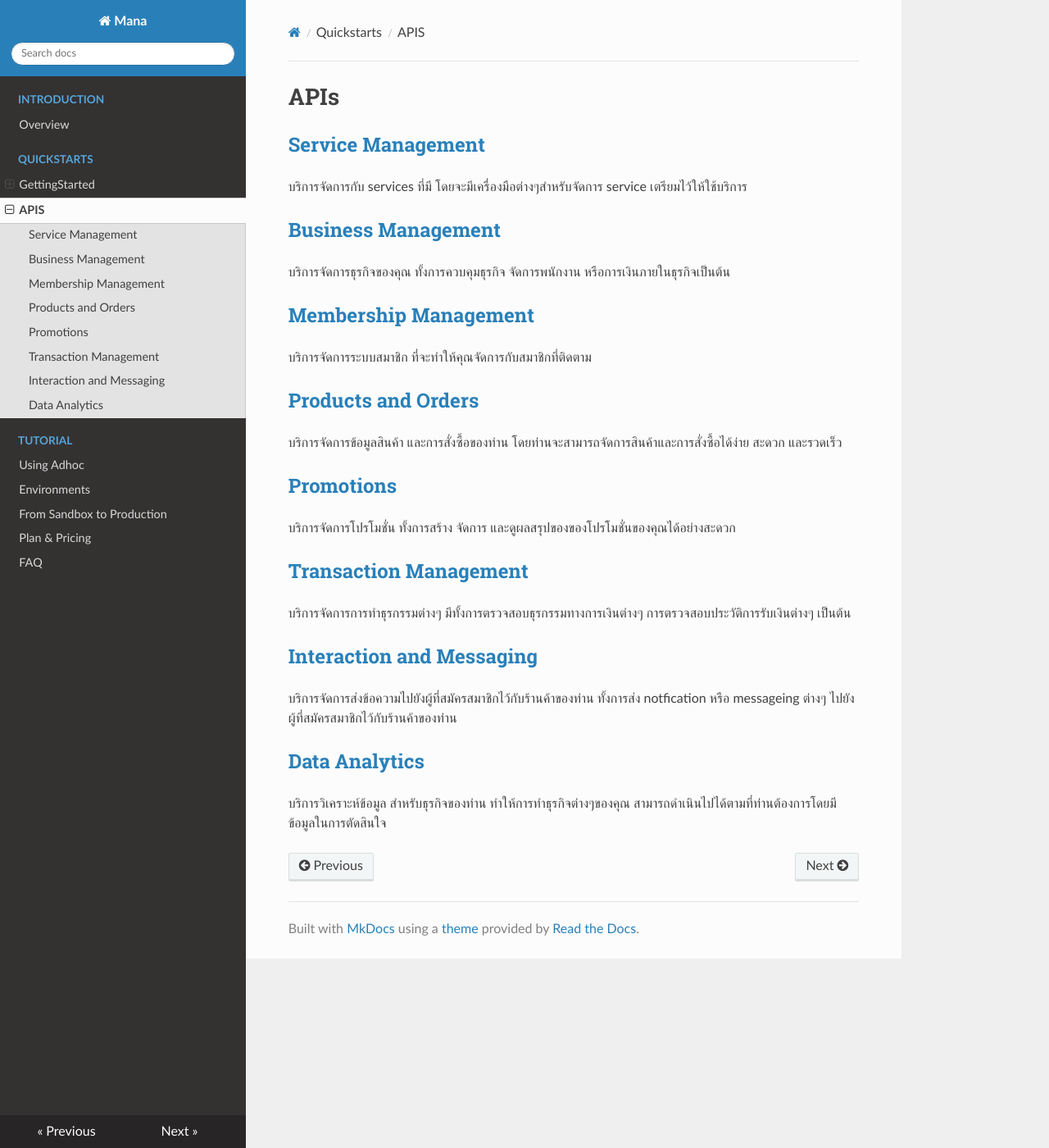
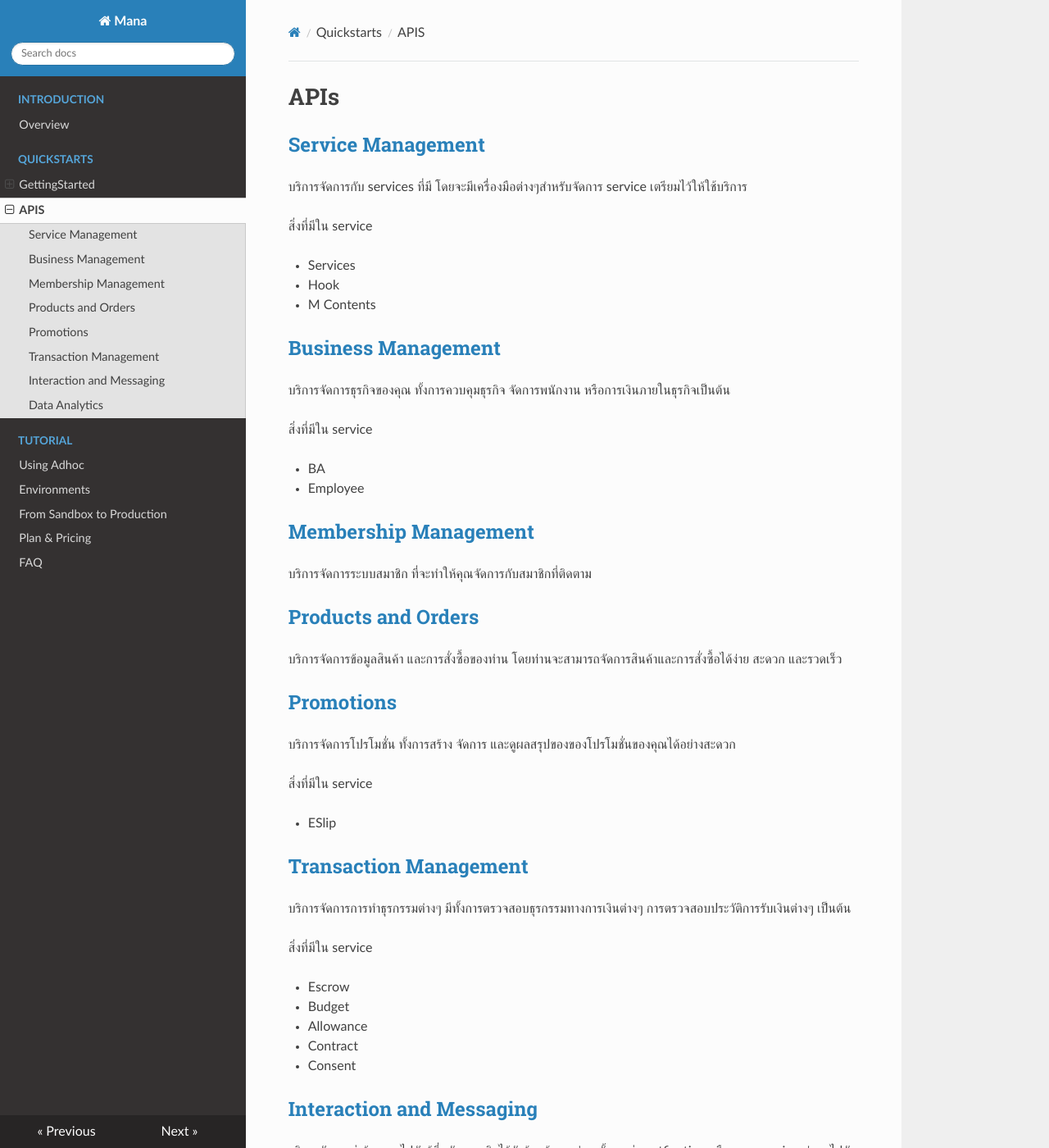
Before and after one commit to group-thes/doc-mana-dev, an MkDocs documentation site: the page built from docs/Quickstarts/APIs.md, in a window 1280 px wide and 1400 px high. Shown: the whole window at 82% size. Built offline with MkDocs 1.6.1, drawn with Linux system fonts in a browser that asks for light colours; nearby versions of some CDN libraries; some of the changed text lies outside the part shown.

```diff
--- a/docs/Quickstarts/APIs.md
+++ b/docs/Quickstarts/APIs.md
@@ -4,9 +4,20 @@
 
 บริการจัดการกับ services ที่มี โดยจะมีเครื่องมือต่างๆสำหรับจัดการ service เตรียมไว้ให้ใช้บริการ
 
+สิ่งที่มีใน service
+
+- Services
+- Hook
+- M Contents
+
 ## [Business Management](https://mana-sand-portal.developer.azure-api.net/apis "Link To sandbox")
 
 บริการจัดการธุรกิจของคุณ ทั้งการควบคุมธุรกิจ จัดการพนักงาน หรือการเงินภายในธุรกิจเป็นต้น
+
+สิ่งที่มีใน service
+
+- BA
+- Employee
 
 ## [Membership Management](https://mana-sand-portal.developer.azure-api.net/apis "Link To sandbox")
 
@@ -20,14 +31,35 @@
 
 บริการจัดการโปรโมชั่น ทั้งการสร้าง จัดการ และดูผลสรุปของของโปรโมชั่นของคุณได้อย่างสะดวก
 
+สิ่งที่มีใน service
+
+- ESlip
+
 ## [Transaction Management](https://mana-sand-portal.developer.azure-api.net/apis "Link To sandbox")
 
 บริการจัดการการทำธุรกรรมต่างๆ มีทั้งการตรวจสอบธุรกรรมทางการเงินต่างๆ การตรวจสอบประวัติการรับเงินต่างๆ เป็นต้น
+
+สิ่งที่มีใน service
+
+- Escrow
+- Budget
+- Allowance
+- Contract
+- Consent
 
 ## [Interaction and Messaging](https://mana-sand-portal.developer.azure-api.net/apis "Link To sandbox")
 
 บริการจัดการส่งข้อความไปยังผู้ที่สมัครสมาชิกไว้กับร้านค้าของท่าน ทั้งการส่ง notfication หรือ messageing ต่างๆ ไปยังผู้ที่สมัครสมาชิกไว้กับร้านค้าของท่าน
 
+สิ่งที่มีใน service
+
+- Feed
+- QR
+
 ## [Data Analytics](https://mana-sand-portal.developer.azure-api.net/apis "Link To sandbox")
 
 บริการวิเคราะห์ข้อมูล สำหรับธุรกิจของท่าน ทำให้การทำธุรกิจต่างๆของคุณ สามารถดำเนินไปได้ตามที่ท่านต้องการโดยมีข้อมูลในการตัดสินใจ
+
+สิ่งที่มีใน service
+
+- Rating
```
